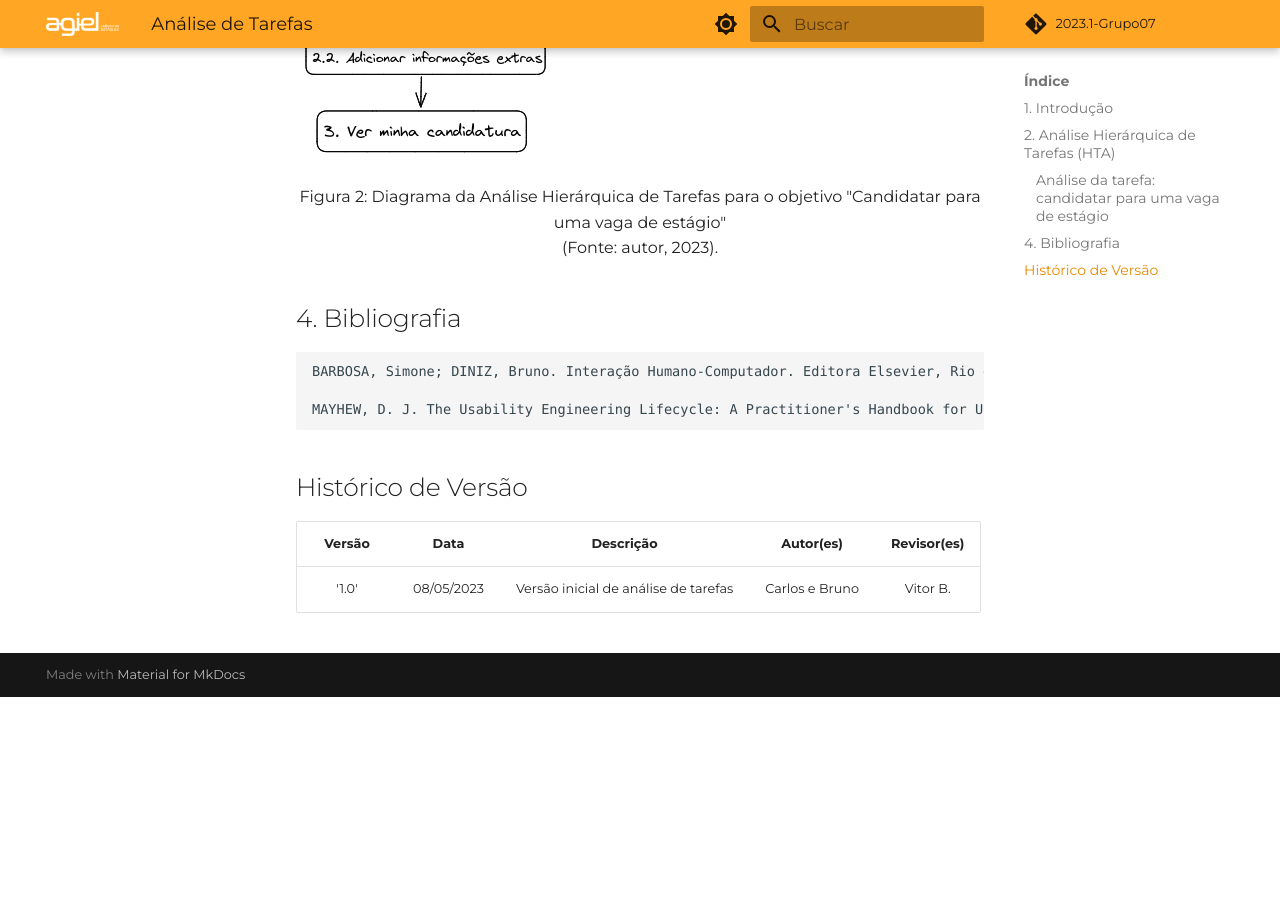
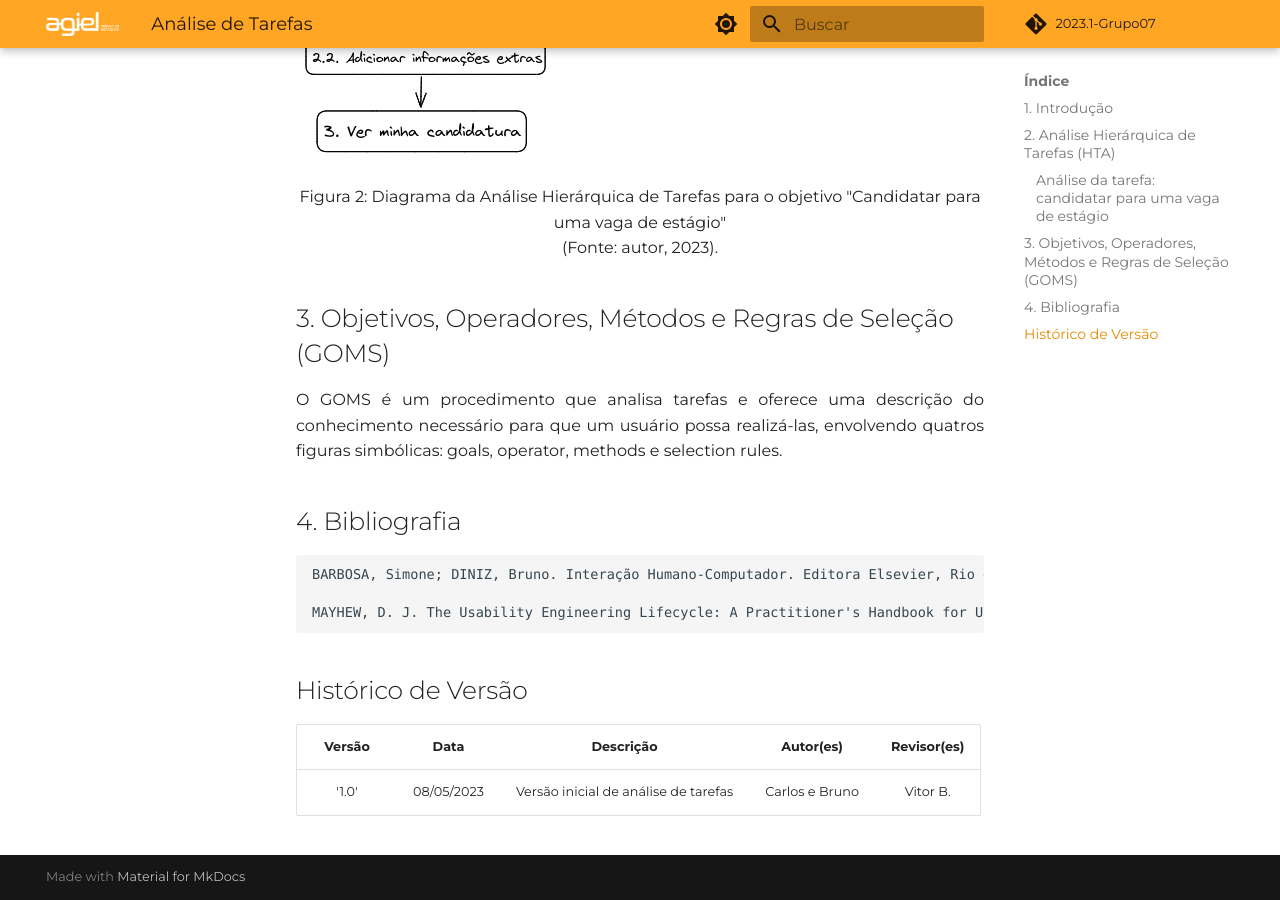
Before and after one commit to Interacao-Humano-Computador/2023.1-Agiel, an MkDocs documentation site: the page built from docs/requisitos/analise_tarefas.md, in a window 1280 px wide and 900 px high, scrolled down 1839 px. Built offline with MkDocs 1.6.1 and Material for MkDocs 9.7.7, drawn with Linux system fonts in a browser that asks for light colours; some web fonts are replaced; comment, search, counter and statistics services are not loaded; before the commit the page ends 2536 px from its top, so only the background shows below that.

Commit message:
docs: documento de análise de tarefas - GOMS

````diff
--- a/docs/requisitos/analise_tarefas.md
+++ b/docs/requisitos/analise_tarefas.md
@@ -42,6 +42,16 @@ A tarefa "candidatar para uma vaga de estágio" é a principal tarefa que o usu
 </div>
 
 
+## 3. Objetivos, Operadores, Métodos e Regras de Seleção (GOMS)
+
+<p align="justify">
+O GOMS é um procedimento que analisa tarefas e oferece uma descrição do conhecimento necessário para que um usuário possa realizá-las, envolvendo quatros figuras simbólicas: goals, operator, methods e selection rules.
+
+
+
+</p>
+
+
 ## 4. Bibliografia
 ```
 BARBOSA, Simone; DINIZ, Bruno. Interação Humano-Computador. Editora Elsevier, Rio de Janeiro, 2010.
````
Also changed, not shown: 1 other file.
